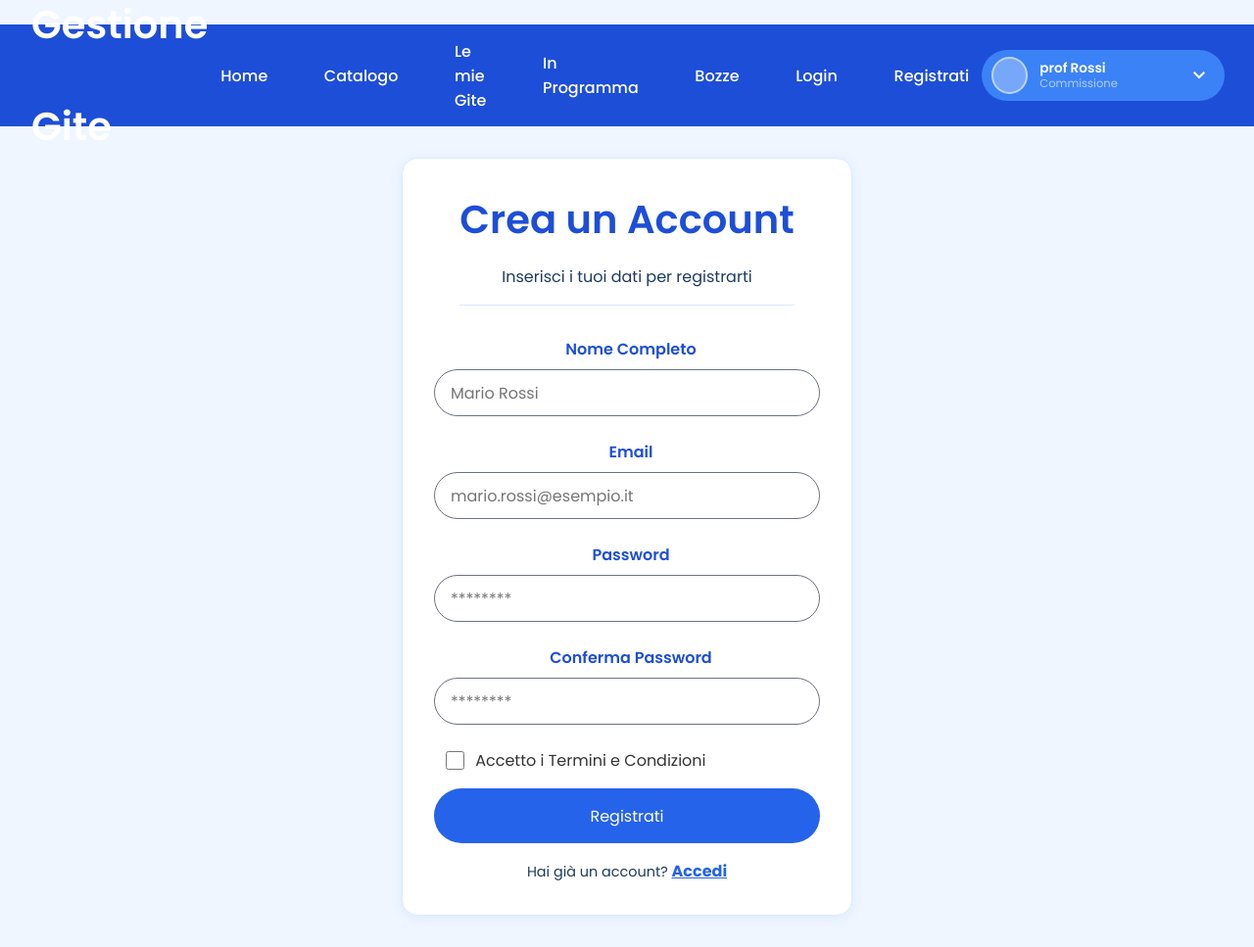
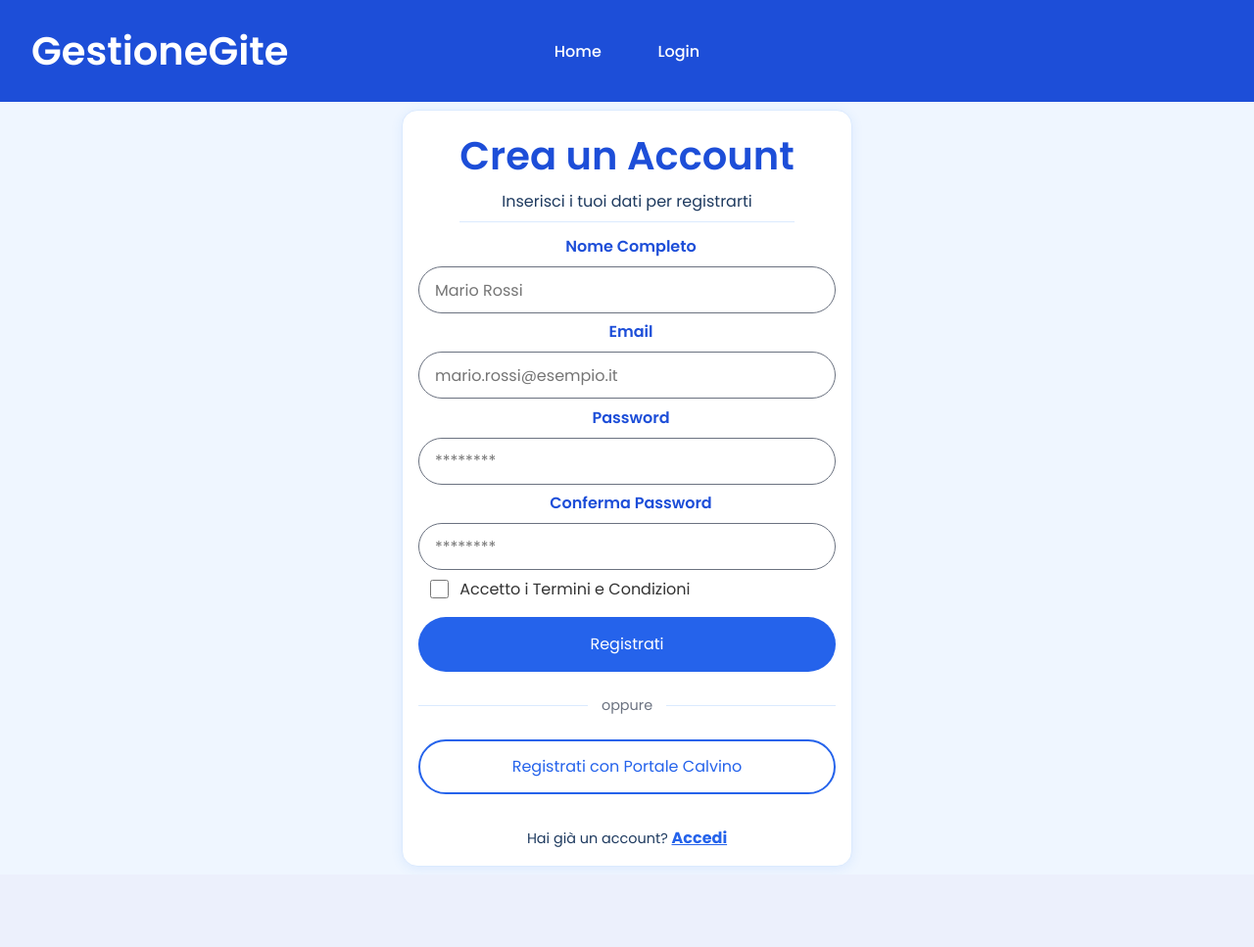
Before and after one commit to mdmehedihasan-ac/GestioneGite, a PHP site: page /register.php in a window 1280 px wide. Shown: the whole page at 98% size. After the commit the page ends 885 px from the top, so only its background shows below. Run offline with PHP 8.4, Linux system fonts and the light colour scheme.

Commit message:
MODIFICA

```diff
--- a/catalogo.php
+++ b/catalogo.php
@@ -1,5 +1,6 @@
 <?php
     include('nav.php');
+    include('config.php');
 ?>
 <!DOCTYPE html>
 <html lang="it">
--- /dev/null
+++ b/config.php
@@ -0,0 +1,11 @@
+<?php
+ $servername = "localhost"; // Indirizzo del server
+        $username = "root"; // Nome utente del database
+        $password = ""; // Password ( vuota per ambienti locali )
+        $dbname = "gite"; // Nome del database
+
+        $conn=mysqli_connect($servername , $username , $password ,$dbname);
+        if(!$conn){
+            die ("Connessione fallita : " . $conn );
+        }
+?>
--- a/elencoBozze.php
+++ b/elencoBozze.php
@@ -1,5 +1,6 @@
 <?php
     include('nav.php');
+    include('config.php');
 ?>
 <!DOCTYPE html>
 <html lang="it">
--- a/inProgramma.php
+++ b/inProgramma.php
@@ -1,5 +1,6 @@
 <?php
     include('nav.php');
+    include('config.php');
 ?>
 <!DOCTYPE html>
 <html lang="it">
--- a/index.php
+++ b/index.php
@@ -1,5 +1,6 @@
 <?php
     include('nav.php');
+    include('config.php');
 ?>
 <!DOCTYPE html>
 <html lang="it">
--- a/mieGite.php
+++ b/mieGite.php
@@ -1,5 +1,6 @@
 <?php
     include('nav.php');
+    include('config.php');
 ?>
 <!DOCTYPE html>
 <html lang="it">
--- a/nav.php
+++ b/nav.php
@@ -1,22 +1,36 @@
+<?php
+include('config.php');
+if (session_status() === PHP_SESSION_NONE) {
+    session_start();
+}
+
+$nome_utente = $_SESSION['username'] ?? 'Utente Sconosciuto';
+?>
+<link href="https://fonts.googleapis.com/css2?family=Poppins:wght@400;500;600;700&display=swap" rel="stylesheet">
 <header>
     <div class="header-container header-left" style="flex: 1; flex-basis: 0;">
-        <h2>Gestione Gite</h2>
+        <h2>GestioneGite</h2>
     </div>
+
+    <?php
+    if (isset($_SESSION['ruolo'])) {
+
+        switch ($_SESSION['ruolo']) {
+            case 1: //  COMMISSIONE
+                ?>
                 <nav class="header-nav">
                     <a href="index.php">Home</a>
                     <a href="catalogo.php">Catalogo</a>
                     <a href="mieGite.php">Le mie Gite</a>
                     <a href="inProgramma.php">In Programma</a>
                     <a href="elencoBozze.php" >Bozze</a>
-        <a href="login.php">Login</a>
-        <a href="register.php">Registrati</a>
                 </nav>
 
                 <div class="header-container header-right" style="flex: 1; flex-basis: 0; position: relative;">
                     <div class="profile-container" onclick="toggleProfile(event)">
                         <div class="profile-picture"></div>
                         <div class="profile-info">
-                <span class="user-name">prof Rossi</span>
+                            <span class="user-name"><?= htmlspecialchars($nome_utente) ?></span>
                             <span class="user-role">Commissione</span>
                         </div>
                         <div class="profile-arrow">
@@ -42,4 +56,63 @@
                         </a>
                     </div>
                 </div>
+                <?php
+                break;
+
+            case 2: //  DOCENTE
+                ?>
+                <nav class="header-nav">
+                    <a href="index.php">Home</a>
+                    <a href="catalogo.php">Catalogo</a>
+                    <a href="mieGite.php">Le mie Gite</a>
+                    <a href="inProgramma.php">In Programma</a>
+                </nav>
+
+                <div class="header-container header-right" style="flex: 1; flex-basis: 0; position: relative;">
+                    <div class="profile-container" onclick="toggleProfile(event)">
+                        <div class="profile-picture"></div>
+                        <div class="profile-info">
+                            <span class="user-name"><?= htmlspecialchars($nome_utente) ?></span>
+                            <span class="user-role">Docente</span>
+                        </div>
+                        <div class="profile-arrow">
+                            <svg xmlns="http://www.w3.org/2000/svg" height="24" viewBox="0 -960 960 960" width="24" fill="white">
+                                <path d="M480-345 240-585l56-56 184 184 184-184 56 56-240 240Z"/>
+                            </svg>
+                        </div>
+                    </div>
+
+                    <div class="profile-modal hidden">
+                        <a href="profilo.php" class="profile-modal-row">
+                            <svg xmlns="http://www.w3.org/2000/svg" height="24" viewBox="0 -960 960 960" width="24">
+                                <path d="M480-480q-66 0-113-47t-47-113q0-66 47-113t113-47q66 0 113 47t47 113q0 66-47 113t-113 47ZM160-160v-112q0-34 17.5-62.5T224-378q62-31 126-46.5T480-440q66 0 130 15.5T736-378q29 15 46.5 43.5T800-272v112H160Z"/>
+                            </svg>
+                            <p>Profilo</p>
+                        </a>
+                        <hr>
+                        <a href="logout.php" class="profile-modal-row profile-modal-row-exit">
+                            <svg xmlns="http://www.w3.org/2000/svg" height="24" viewBox="0 -960 960 960" width="24">
+                                <path d="M200-120q-33 0-56.5-23.5T120-200v-560q0-33 23.5-56.5T200-840h280v80H200v560h280v80H200Zm440-160-55-58 102-102H360v-80h327L585-622l55-58 200 200-200 200Z"/>
+                            </svg>
+                            <p>Esci</p>
+                        </a>
+                    </div>
+                </div>
+                <?php
+                break;
+        }
+
+    } else {
+        //  UTENTE NON LOGGATO
+        ?>
+        <nav class="header-nav">
+            <a href="index.php">Home</a>
+            <a href="login.php">Login</a>
+        </nav>
+
+        <div class="header-container header-right" style="flex: 1; flex-basis: 0;">
+        </div>
+        <?php
+    }
+    ?>
 </header>
--- a/register.php
+++ b/register.php
@@ -1,3 +1,7 @@
+<?php
+    include('nav.php');
+    include('config.php');
+?>
 <!DOCTYPE html>
 <html lang="it">
 <head>
@@ -22,23 +26,43 @@
             flex-grow: 1;
             display: flex;
             justify-content: center;
-            align-items: center;
-            padding: 2rem 1rem;
+            align-items: flex-start;
+            padding: 0.5rem 1rem;
+            overflow-y: auto;
         }
 
         .register-container {
             width: min(100%, 460px);
+            margin: auto;
         }
 
         .register-container .card {
             width: 100%;
             box-sizing: border-box;
+            padding: 1rem !important;
+            gap: 0.5rem !important;
+        }
+
+        .register-container .card-header {
+            padding-bottom: 0.5rem !important;
+            margin-bottom: 0.25rem !important;
+        }
+
+        .register-container .card-header h2 {
+            margin-bottom: 0.25rem !important;
+        }
+
+        .register-container .form-group {
+            margin-bottom: 0.4rem !important;
+        }
+
+        .register-container .card-footer {
+            padding-top: 0.25rem !important;
+            margin-top: 0.25rem !important;
         }
     </style>
 </head>
 <body>
-
-    <?php include('nav.php'); ?>
 
     <div class="register-wrapper">
         <div class="register-container">
@@ -75,6 +99,10 @@
                     </div>
 
                     <button type="submit" class="m full-width">Registrati</button>
+
+                    <div class="divider">oppure</div>
+
+                    <button type="button" class="m full-width outline" onclick="alert('Funzionalità Portale Calvino non ancora disponibile')">Registrati con Portale Calvino</button>
                 </form>
 
                 <div class="card-footer" style="justify-content: center; border: none; padding-top: 0;">
--- a/style.css
+++ b/style.css
@@ -81,6 +81,8 @@ header {
     height: var(--header-height);
     background: var(--header-color);
     display: flex;
+    align-items: center;
+    overflow: hidden;
 }
 
 footer {
```
Also changed, not shown: login.php (+23 -4 lines), nav1.php (added, +45 -0 lines), navPerDopo.php (deleted, +0 -117 lines). Lines whose indentation alone changed are shown as unchanged.
